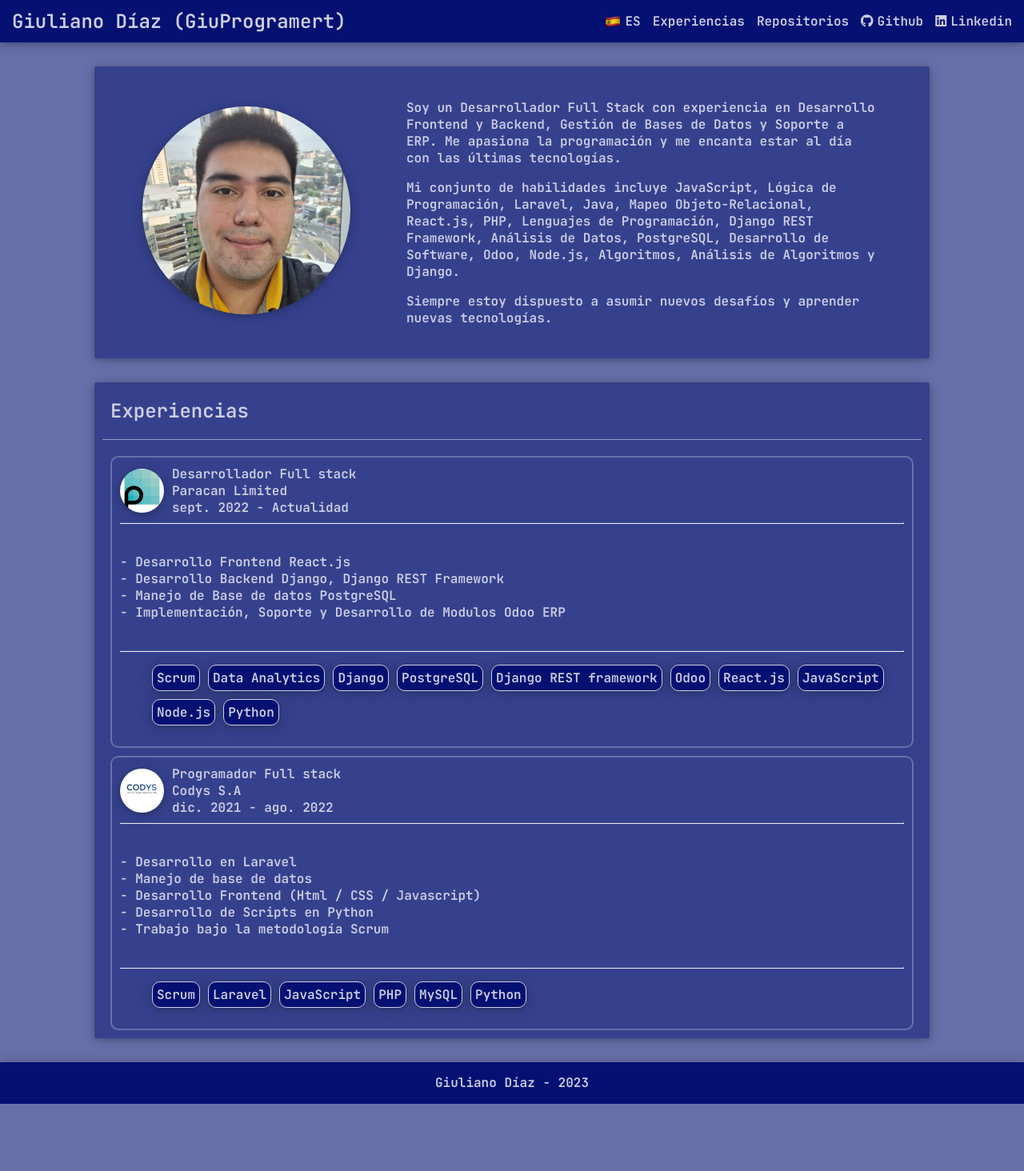
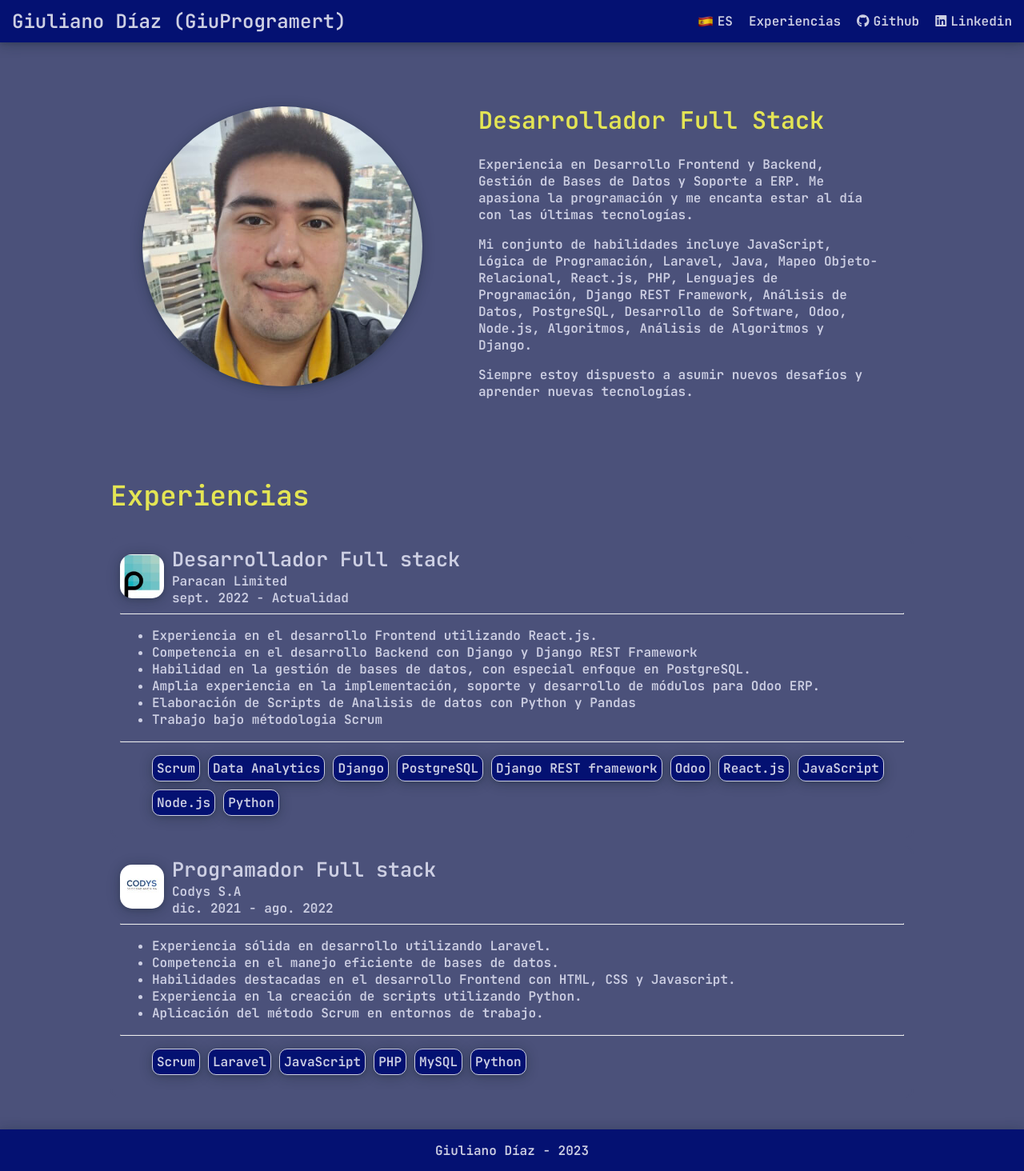
Before and after one commit to GiuProgramert/landing-page, a React (Vite) app: page / in a window 1280 px wide. Shown: the whole page at 80% size. Before the commit the page ends 1380 px from the top, so only its background shows below. Built offline with nearby package versions, Linux system fonts and the light colour scheme.

Commit message:
Update CSS styles and translations

```diff
--- a/src/App.css
+++ b/src/App.css
@@ -1,7 +1,8 @@
 :root {
   --primary-color: #041172;
+  --header-color: #e4e554;
   --secondary-color: #36418e;
-  --third-color: #6870aa;
+  --third-color: #4b517a;
   --text-color: #cdcfe3;
   --shadow: rgba(14, 30, 37, 0.12) 0px 2px 4px 0px,
     rgba(14, 30, 37, 0.32) 0px 2px 16px 0px;
--- a/src/assets/css/Card.css
+++ b/src/assets/css/Card.css
@@ -1,10 +1,10 @@
 .card {
-  background-color: var(--secondary-color);
+  /* background-color: var(--secondary-color); */
   width: 80%;
   padding-left: 10px;
   padding-right: 10px;
   border-radius: 3px;
-  box-shadow: var(--shadow);
+  /* box-shadow: var(--shadow); */
   align-items: center;
   color: var(--text-color);
 }
@@ -12,5 +12,7 @@
 .card-header {
   padding-left: 10px;
   margin-bottom: 20px;
-  border-bottom: 1px solid rgba(255, 255, 255, 0.473);
+  /* border-bottom: 1px solid rgba(255, 255, 255, 0.473); */
+  color: var(--header-color);
+  font-size: 23px;
 }
--- a/src/assets/css/Experience.css
+++ b/src/assets/css/Experience.css
@@ -13,7 +13,7 @@
 }
 
 .experience-header img {
-  border-radius: 50%;
+  border-radius: 15px;
   object-fit: cover;
   width: 55px;
   box-shadow: var(--shadow);
@@ -37,6 +37,10 @@
   box-shadow: var(--shadow);
 }
 
+.experience-company-data .name {
+  font-size: 25px;
+}
+
 .divider {
   border-top: 1px solid #cdcfe30d;
 }
@@ -46,9 +50,12 @@
     margin: 10px 0px;
   }
 
+  .experience-company-data .name {
+    font-size: 19px;
+  }
+
   .description {
     font-size: 13px;
-    overflow-x: scroll;
   }
 
   .experience-body .skills {
--- a/src/assets/css/Navbar.css
+++ b/src/assets/css/Navbar.css
@@ -15,9 +15,10 @@
 }
 
 .navbar-social {
+  user-select: none;
   list-style: none;
   display: flex;
-  gap: 15px;
+  gap: 20px;
 }
 
 .navbar-social a {
--- a/src/assets/css/Profile.css
+++ b/src/assets/css/Profile.css
@@ -10,7 +10,7 @@
 .profile-photo img {
   object-fit: cover;
   border-radius: 50%;
-  width: 260px;
+  width: 350px;
   box-shadow: var(--shadow);
 }
 
@@ -18,6 +18,11 @@
   padding: 20px;
   padding-right: 50px;
   font-size: 16px;
+}
+
+.profile-description h1 {
+  color: var(--header-color);
+  font-size: 30px;
 }
 
 @media only screen and (max-width: 768px) {
--- a/src/components/Experience.tsx
+++ b/src/components/Experience.tsx
@@ -8,6 +8,7 @@ function Experience(props: ExperienceDesc) {
   const { i18n } = useTranslation();
 
   const isES = i18n.language === Langs.es;
+  const descriptions = isES ? props.descriptionES : props.descriptionUS;
 
   return (
     <section className="experience">
@@ -24,9 +25,11 @@ function Experience(props: ExperienceDesc) {
       </div>
       <hr className="divider" />
       <div className="experience-body">
-        <pre className="description">
-          {isES ? props.descriptionES : props.descriptionUS}
-        </pre>
+        <ul className="descriptions">
+          {descriptions.map((description) => (
+            <li key={description.substring(1, 20)} className="description">{description}</li>
+          ))}
+        </ul>
         <hr className="divider" />
         <ul className="skills">
           {props.skills.map((skill) => (
--- a/src/components/Navbar.tsx
+++ b/src/components/Navbar.tsx
@@ -14,9 +14,9 @@ function Navbar() {
         <li>
           <a href="#experiences">{t("experiences")}</a>
         </li>
-        <li>
+        {/* <li>
           <a href="#repositories">{t("repositories")}</a>
-        </li>
+        </li> */}
         <li>
           <i className="fa-brands fa-github"></i>
           <a href="https://github.com/GiuProgramert" target="_blank">
--- a/src/components/Profile.tsx
+++ b/src/components/Profile.tsx
@@ -13,6 +13,7 @@ function Profile() {
         <img src={myPhoto} alt="Giuliano Díaz (giuProgramert) profile picture" />
       </div>
       <div className="profile-description">
+        <h1>{t('title')}</h1>
         <p>{t("descriptionFirst")}</p>
         <p>{t("descriptionSecond")}</p>
         <p>{t("descriptionThird")}</p>
--- a/src/constants/experiences.ts
+++ b/src/constants/experiences.ts
@@ -8,18 +8,22 @@ const experiences: ExperienceDesc[] = [
     nameUS: "Full stack Developer",
     companyName: "Paracan Limited",
     companyImage: paracanLogo,
-    descriptionES: `
-- Desarrollo Frontend React.js
-- Desarrollo Backend Django, Django REST Framework
-- Manejo de Base de datos PostgreSQL
-- Implementación, Soporte y Desarrollo de Modulos Odoo ERP
-    `,
-    descriptionUS: `
-- Frontend React.js Development
-- Backend Django, Django REST Framework Development
-- PostgreSQL Data Base Management
-- Odoo ERP Implementation, Support and Module Development
-    `,
+    descriptionES: [
+      'Experiencia en el desarrollo Frontend utilizando React.js.',
+      'Competencia en el desarrollo Backend con Django y Django REST Framework',
+      'Habilidad en la gestión de bases de datos, con especial enfoque en PostgreSQL.',
+      'Amplia experiencia en la implementación, soporte y desarrollo de módulos para Odoo ERP.',
+      'Elaboración de Scripts de Analisis de datos con Python y Pandas',
+      'Trabajo bajo métodologia Scrum',
+    ],
+    descriptionUS: [
+      'Experience in Frontend development using React.js.',
+      'Proficiency in Backend development with Django and Django REST Framework.',
+      'Ability in database management, with special focus on PostgreSQL.',
+      'Extensive experience in the implementation, support and development of modules for Odoo ERP.',
+      'Development of data analysis scripts with Python and Pandas.',
+      'Work under Scrum methodology',
+    ],
     dateFromES: "sept. 2022",
     dateFromUS: "sept. 2022",
     dateToES: "Actualidad",
@@ -42,20 +46,21 @@ const experiences: ExperienceDesc[] = [
     nameUS: "Full stack Programmert",
     companyName: "Codys S.A",
     companyImage: codysLogo,
-    descriptionES: `
-- Desarrollo en Laravel
-- Manejo de base de datos
-- Desarrollo Frontend (Html / CSS / Javascript)
-- Desarrollo de Scripts en Python
-- Trabajo bajo la metodología Scrum
-    `,
-    descriptionUS: `
-- Laravel Development
-- Databases Management
-- Frontend Development (HTML / CSS / JavaScript)
-- Python Script Development
-- Worked under the Scrum methodology
-    `,
+    descriptionES: [
+      'Experiencia sólida en desarrollo utilizando Laravel.',
+      'Competencia en el manejo eficiente de bases de datos.',
+      'Habilidades destacadas en el desarrollo Frontend con HTML, CSS y Javascript.',
+      'Experiencia en la creación de scripts utilizando Python.',
+      'Aplicación del método Scrum en entornos de trabajo.',
+    ],
+    descriptionUS: [
+      'Solid development experience using Laravel.',
+      'Proficiency in efficient database management.',
+      'Outstanding Frontend development skills with HTML, CSS and',
+      'Javascript.',
+      'Experience in scripting using Python.',
+      'Application of the Scrum method in working environments',
+    ],
     dateFromES: "dic. 2021",
     dateFromUS: "dec. 2021",
     dateToES: "ago. 2022",
--- a/src/i18n.ts
+++ b/src/i18n.ts
@@ -4,10 +4,11 @@ import { initReactI18next } from "react-i18next";
 const resources: Resource = {
   en: {
     translation: {
+      title: "Full Stack Developer",
       experiences: "Experiences",
       repositories: "Repositories",
       descriptionFirst:
-        "I am a Full Stack Developer with experience in Frontend and Backend Development, Database Management and ERP Support. I am passionate about programming and love to keep up to date with the latest technologies.",
+        "Experience in Frontend and Backend Development, Database Management and ERP Support. I am passionate about programming and love to keep up to date with the latest technologies.",
       descriptionSecond:
         "My skill set includes JavaScript, Programming Logic, Laravel, Java, Object-Relational Mapping, React.js, PHP, Programming Languages, Django REST Framework, Data Analysis, PostgreSQL, Software Development, Odoo, Node.js, Algorithms, Algorithm Analysis and Django.",
       descriptionThird:
@@ -18,10 +19,11 @@ const resources: Resource = {
   },
   es: {
     translation: {
+      title: "Desarrollador Full Stack",
       experiences: "Experiencias",
       repositories: "Repositorios",
       descriptionFirst:
-        "Soy un Desarrollador Full Stack con experiencia en Desarrollo Frontend y Backend, Gestión de Bases de Datos y Soporte a ERP. Me apasiona la programación y me encanta estar al día con las últimas tecnologías.",
+        "Experiencia en Desarrollo Frontend y Backend, Gestión de Bases de Datos y Soporte a ERP. Me apasiona la programación y me encanta estar al día con las últimas tecnologías.",
       descriptionSecond:
         "Mi conjunto de habilidades incluye JavaScript, Lógica de Programación, Laravel, Java, Mapeo Objeto-Relacional, React.js, PHP, Lenguajes de Programación, Django REST Framework, Análisis de Datos, PostgreSQL, Desarrollo de Software, Odoo, Node.js, Algoritmos, Análisis de Algoritmos y Django.",
       descriptionThird:
--- a/src/schemas/ExperienceDesc.ts
+++ b/src/schemas/ExperienceDesc.ts
@@ -3,8 +3,8 @@ interface ExperienceDesc {
   nameUS: string
   companyName: string;
   companyImage: string;
-  descriptionES: string;
-  descriptionUS: string;
+  descriptionES: string[];
+  descriptionUS: string[];
   dateFromES: string;
   dateFromUS: string;
   dateToES: string;
```
